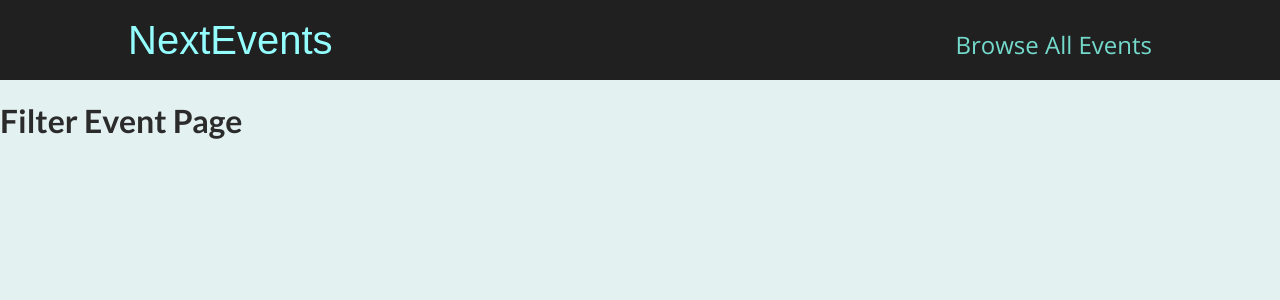
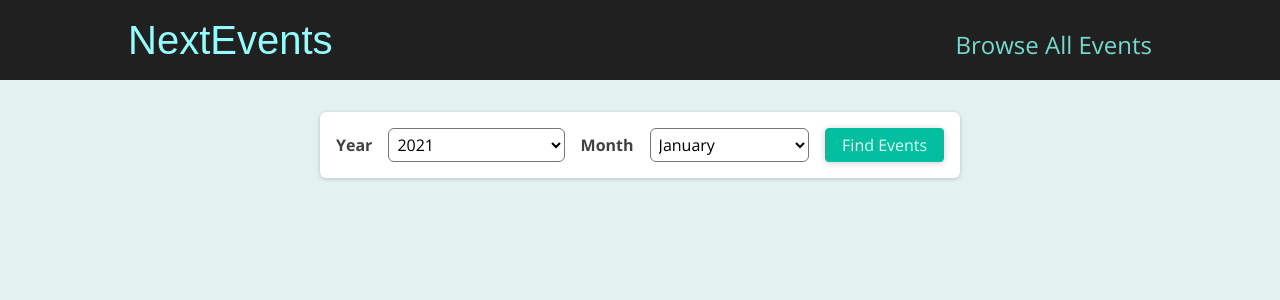
Before and after one commit to Jaek1783/event-page, a Next.js app: page /events/event-search in a window 1280 px wide. Shown: the top 300 px of the page. Built offline with nearby package versions, Linux system fonts and the light colour scheme.

Commit message:
필터 form 추가

```diff
--- a/components/ui/button.js
+++ b/components/ui/button.js
@@ -1,10 +1,13 @@
 import modules from './button.module.css';
 import Link from 'next/link';
 const Button = (props)=>{
-    return(
-        <Link href={props.link}>
-            <a className={modules.btn}>{props.children}</a>
-        </Link>
-    )
+    if(props.link){
+        return(
+            <Link href={props.link}>
+                <a className={modules.btn}>{props.children}</a>
+            </Link>
+        )
+    }
+    return <button className={modules.btn} onClick={props.onClick}>{props.children}</button>
 };
 export default Button;
--- /dev/null
+++ b/pages/events/event-search.js
@@ -0,0 +1,36 @@
+import Button from "../../components/ui/button";
+import modules from './event-search.module.css';
+const EventSearch = (props)=>{
+    return(
+        <form className={modules.form}>
+            <div className={modules.controls}>
+                <div className={modules.control}>
+                    <label htmlFor="year">Year</label>
+                    <select id="year">
+                        <option value="2021">2021</option>
+                        <option value="2022">2022</option>
+                    </select>
+                </div>
+                <div className={modules.control}>
+                    <label htmlFor="month">Month</label>
+                    <select id="month">
+                        <option value="1">January</option>
+                        <option value="2">February</option>
+                        <option value="3">March</option>
+                        <option value="4">April</option>
+                        <option value="5">May</option>
+                        <option value="6">June</option>
+                        <option value="7">July</option>
+                        <option value="8">August</option>
+                        <option value="9">September</option>
+                        <option value="10">October</option>
+                        <option value="11">November</option>
+                        <option value="12">December</option>
+                    </select>
+                </div>
+            </div>
+            <Button>Find Events</Button>
+        </form>
+    )
+};
+export default EventSearch;
--- /dev/null
+++ b/pages/events/event-search.module.css
@@ -0,0 +1,69 @@
+.form {
+    margin: 2rem auto;
+    box-shadow: 0 1px 4px rgba(0,0,0,0.2);
+    padding: 1rem;
+    background-color: white;
+    border-radius: 6px;
+    width: 90%;
+    max-width: 40rem;
+    display: flex;
+    justify-content: space-between;
+    flex-direction: column;
+    gap: 1rem;
+  }
+
+  .controls {
+    width: 100%;
+    display: flex;
+    gap: 1rem;
+    flex-direction: column;
+  }
+
+  .control {
+    flex: 1;
+    display: flex;
+    gap: 1rem;
+    align-items: center;
+    justify-content: space-between;
+  }
+
+  .control label {
+    font-weight: bold;
+  }
+
+  .control select {
+    font: inherit;
+    background-color: white;
+    border-radius: 6px;
+    width: 70%;
+    padding: 0.25rem;
+  }
+
+  .form button {
+    width: 100%;
+    font: inherit;
+    padding: 0.25rem 0.5rem;
+    background-color: #03be9f;
+    border: 1px solid #03be9f;
+    color: #dafff7;
+    border-radius: 4px;
+  }
+
+  @media (min-width: 768px) {
+    .form {
+      flex-direction: row;
+    }
+
+    .controls {
+      width: 80%;
+      flex-direction: row;
+    }
+
+    .control select {
+      width: 100%;
+    }
+
+    .form button {
+      width: 20%;
+    }
+  }
--- a/pages/events/index.js
+++ b/pages/events/index.js
@@ -1,9 +1,11 @@
 import {getAllEvents} from '../../dummy-data';
 import EventList from '../../components/events/event-list';
+import EventSearch from './event-search';
 const AllEventsPage = ()=>{
     const allEvents = getAllEvents();
     return(
         <div>
+            <EventSearch/>
             <EventList items={allEvents}/>
         </div>
     )
```
Also changed, not shown: 1 other file (tests, documents, lock files or other folders).
